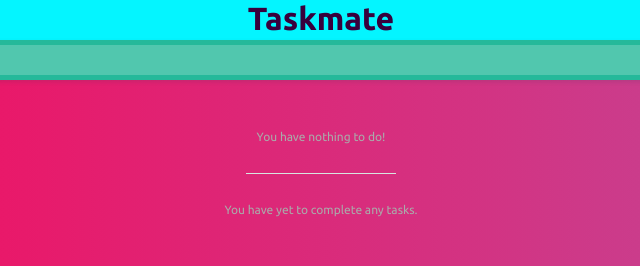
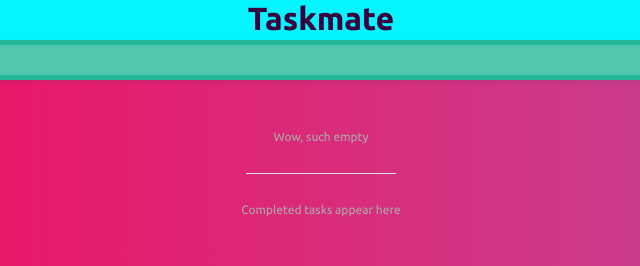
Before and after one commit to sharathgeorgem/Taskmate, a plain HTML site: page index.html in a window 1280 px wide. Shown: the top 266 px of the page, 319-959 px from the left. Drawn offline with Linux system fonts and the light colour scheme.

Commit message:
Fixed list rendering issue

```diff
--- a/styles/style.css
+++ b/styles/style.css
@@ -224,12 +224,12 @@ ul.todo#completed:before {
 }
 
 ul.todo#todo:empty:after {
-    content: 'You have nothing to do!';
+    content: 'Wow, such empty';
     margin: 15px 0 0 0;
 }
 
 ul.todo#completed:empty:after {
-    content: 'You have yet to complete any tasks.';
+    content: 'Completed tasks appear here' ;
 }
 
 ul.todo#todo:after,
```
Also changed, not shown: scripts/script.js (+8 -27 lines).
